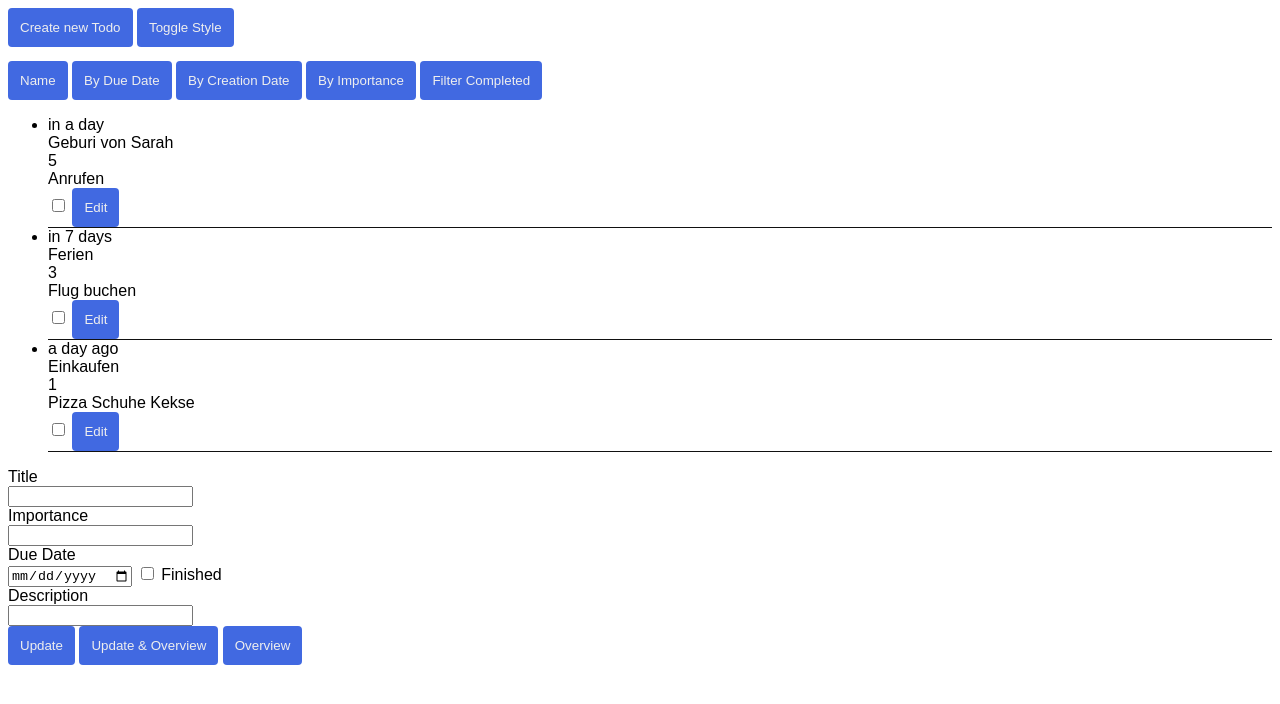
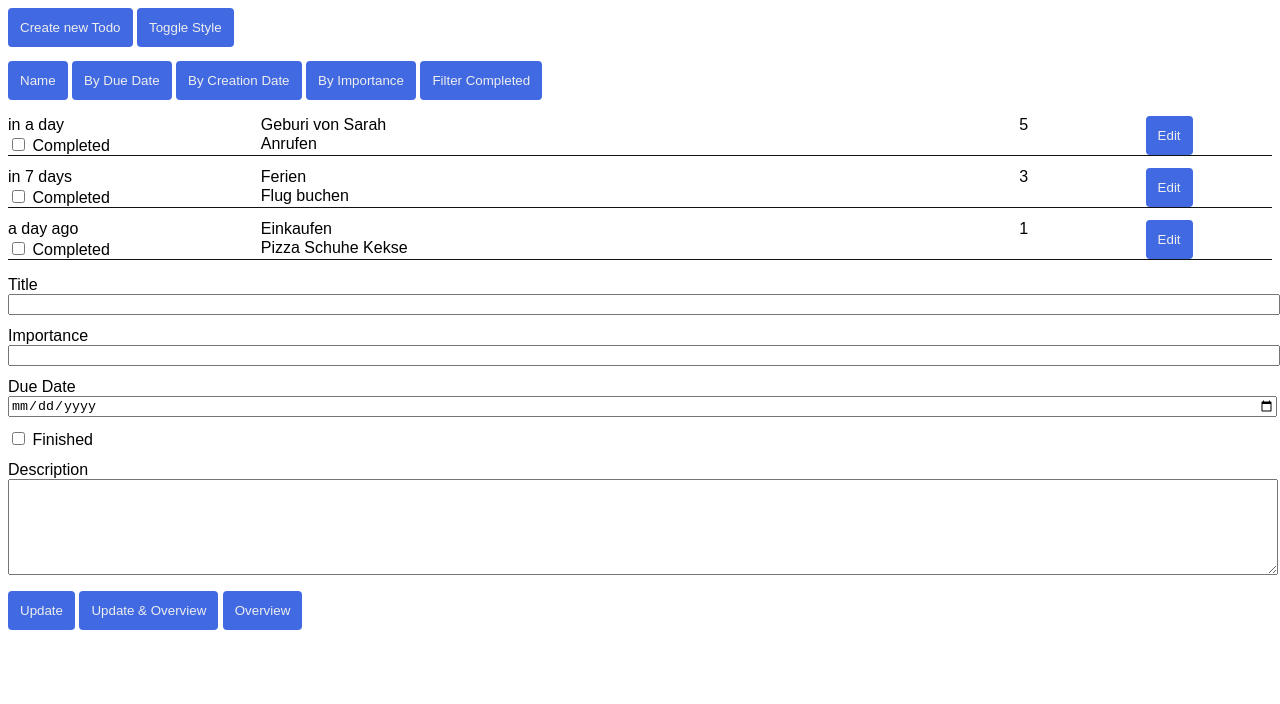
Before and after one commit to fkostadinov/cas-fee-project1, a plain HTML site: page index.html in a window 1280 px wide. Drawn offline with Linux system fonts and the light colour scheme.

Commit message:
Added grid for Todo items

```diff
--- a/assets/style.css
+++ b/assets/style.css
@@ -14,8 +14,74 @@ body {
     margin-bottom: 14px;
 }
 
-.todo-list-item-box {
+.todo-list-ol {
+    padding-left: 0px;
+}
+
+.todo-list-ol > .todo-list-item {
+    list-style: none;
+}
+
+.todo-list-item-container {
+    display: grid;
+    grid-template-columns: 20% 60% 10% 10%;
+
     border-style: solid;
     border-width: 0px 0px 1px 0px;
     border-color: #111111;
+    margin-bottom: 12px;
 }
+
+.todo-item-due-date {
+    grid-column: 1;
+    grid-row: 1;
+}
+
+.todo-item-title {
+    grid-column: 2;
+    grid-row: 1;
+}
+
+.todo-item-importance {
+    grid-column: 3;
+    grid-row: 1;
+}
+
+.todo-item-isdone {
+    grid-column: 1;
+    grid-row: 2;
+}
+
+.todo-item-description {
+    grid-column: 2 / span 2;
+    grid-row: 2;
+}
+
+.todo-item-btn {
+    grid-column: 4;
+    grid-row: 1 / span 2;
+}
+
+.todo-form-item {
+    margin-bottom: 12px;
+}
+
+.todo-form-item-lbl {
+    display:block;
+}
+
+.todo-form-checkbox-lbl {
+    display: inline;
+}
+
+.todo-form-item input[type="text"] {
+    width: 100%;
+}
+
+.todo-form-item textarea {
+    width: 100%;
+}
+
+.todo-form-item input[type="date"] {
+    width: 100%;
+}
--- a/index.html
+++ b/index.html
@@ -23,64 +23,82 @@
                     <button class="btn">By Importance</button>
                     <button class="btn">Filter Completed</button>
                 </div>
-                <ul class="todo-list-ul">
+                <ol class="todo-list-ol">
                     <li class="todo-list-item">
-                        <div class="todo-list-item-box">
+                        <div class="todo-list-item-container">
                             <div class="todo-item-due-date">in a day</div>
                             <div class="todo-item-title">Geburi von Sarah</div>
                             <div class="todo-item-importance">5</div>
                             <div class="todo-item-description">Anrufen</div>
-                            <input type="checkbox" id="todo-item-isdone">
-                            <button class="btn">Edit</button>
+                            <div class="todo-item-isdone">
+                                <input type="checkbox" id="todo-item-isdone-1">
+                                <label class="todo-item-checkbox-lbl" for="todo-item-isdone-1">Completed</label>
+                            </div>
+                            <div class="todo-item-btn">
+                                <button class="btn">Edit</button>
+                            </div>
                         </div>
                     </li>
                     <li class="todo-list-item">
-                        <div class="todo-list-item-box">
+                        <div class="todo-list-item-container">
                             <div class="todo-item-due-date">in 7 days</div>
                             <div class="todo-item-title">Ferien</div>
                             <div class="todo-item-importance">3</div>
                             <div class="todo-item-description">Flug buchen</div>
-                            <input type="checkbox" id="todo-item-isdone">
-                            <button class="btn">Edit</button>
+                            <div class="todo-item-isdone">
+                                <input type="checkbox" id="todo-item-isdone-2">
+                                <label class="todo-item-checkbox-lbl" for="todo-item-isdone-2">Completed</label>
+                            </div>
+                            <div class="todo-item-btn">
+                                <button class="btn">Edit</button>
+                            </div>
                         </div>
                     </li>
                     <li class="todo-list-item">
-                        <div class="todo-list-item-box">
+                        <div class="todo-list-item-container">
                             <div class="todo-item-due-date">a day ago</div>
                             <div class="todo-item-title">Einkaufen</div>
                             <div class="todo-item-importance">1</div>
                             <div class="todo-item-description">Pizza Schuhe Kekse</div>
-                            <input type="checkbox" id="todo-item-isdone">
-                            <button class="btn">Edit</button>
+                            <div class="todo-item-isdone">
+                                <input type="checkbox" id="todo-item-isdone-3">
+                                <label class="todo-item-checkbox-lbl" for="todo-item-isdone-3">Completed</label>
+                            </div>
+                            <div class="todo-item-btn">
+                                <button class="btn">Edit</button>
+                            </div>
                         </div>
                     </li>
-                </ul>
+                </ol>
             </div>
             <div class="todo-form-container">
                 <form>
                     <div class="todo-form-inputs">
-                        <div class="todo-form-lbl">
-                            <label>Title</label>
+                        <div class="todo-form-item">
+                            <label class="todo-form-item-lbl" for="todo-input-title">Title</label>
+                            <input type="text" id="todo-input-title">
                         </div>
-                        <input type="text">
 
-                        <div class="todo-form-lbl">
-                            <label>Importance</label>
+                        <div class="todo-form-item">
+                            <label class="todo-form-item-lbl" for="todo-input-importance">Importance</label>
+                            <input type="text" id="todo-input-importance">
                         </div>
-                        <input type="text">
 
-                        <div class="todo-form-lbl">
-                            <label>Due Date</label>
+                        <div class="todo-form-item">
+                            <label class="todo-form-item-lbl" for="todo-input-duedate">Due Date</label>
+                            <input type="date" id="todo-input-duedate">
                         </div>
-                        <input type="date">
 
-                        <input type="checkbox" id="todo-form-isdone" value="Finished">
-                        <label for="todo-form-isdone">Finished</label>
+                        <div class="todo-form-item">
+                            <input type="checkbox" id="todo-form-isdone" value="Finished">
+                            <label class="todo-form-checkbox-lbl" for="todo-form-isdone">Finished</label>
+                        </div>
 
-                        <div class="todo-form-lbl">
-                            <label>Description</label>
+                        <div class="todo-form-item">
+                            <label class="todo-form-item-lbl" for="todo-input-description">Description</label>
+                            <textarea id="todo-input-description" rows="6"></textarea>
                         </div>
-                        <input type="text">
+
                     </div>
                     <div class="todo-form-btns">
                         <button class="btn">Update</button>
```
